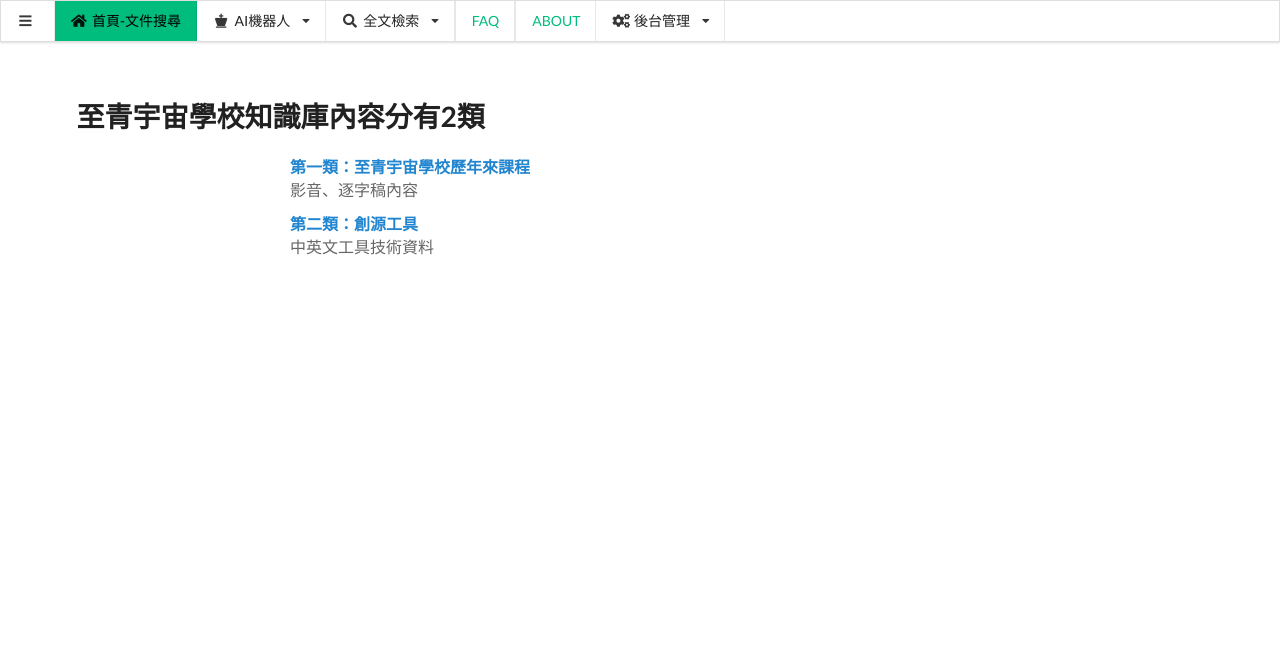
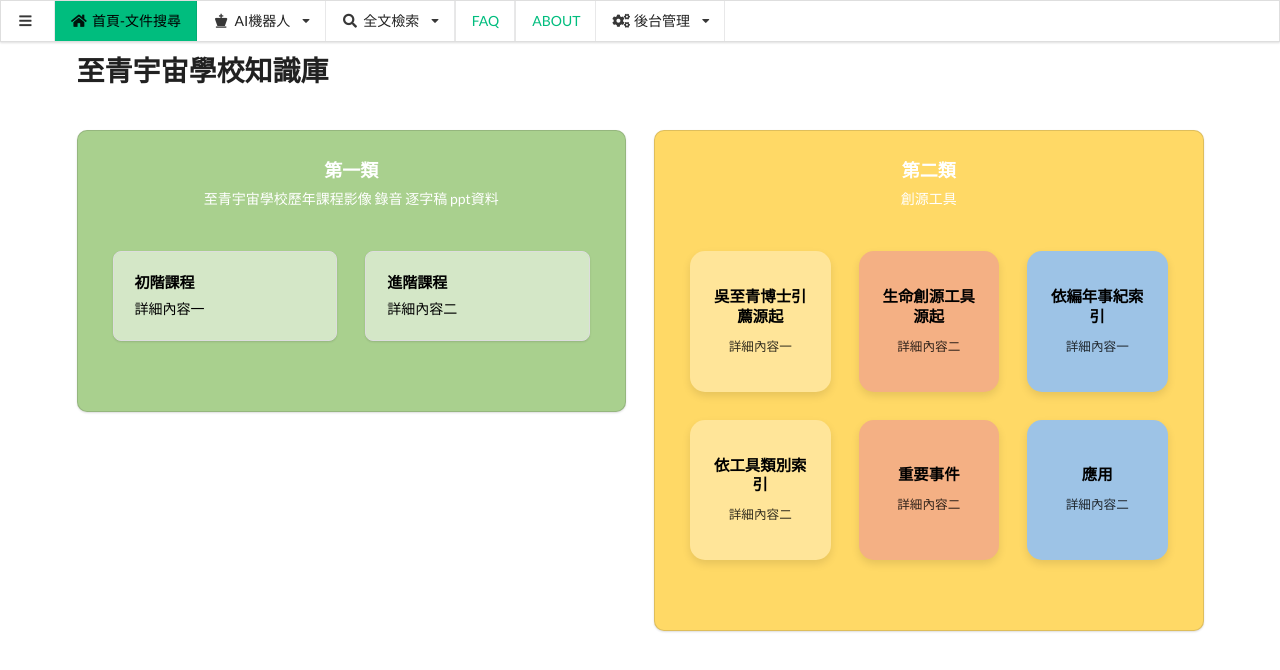
Before and after one commit to unischool/knowledge-base-frontend, a Vue app: page / in a window 1280 px wide. Shown: the top 670 px of the page. Built offline with nearby package versions, Linux system fonts and the light colour scheme; no server answers; what semantic-ui-vue would draw is missing.

Commit message:
build 20241226-5 for working on HomePage設計 #24

```diff
--- /dev/null
+++ b/src/views/HomeView-chatgpt-4o.vue
@@ -0,0 +1,79 @@
+<template lang="pug">
+  main
+    h1.ui.header 至青宇宙學校知識庫
+
+    .ui.container
+      .ui.grid
+        .four.column.row
+          .column
+            .ui.segment.color-block(style="background-color: #A9D08E;")
+              h3 第一類
+              p 歷年課程
+          .column
+            .ui.segment.color-block(style="background-color: #FFD966;")
+              h3 第二類
+              p 創源工具
+          .column
+            .ui.segment.color-block(style="background-color: #F4B084;")
+              h3 重要事件
+              p 埋光墩等資料
+          .column
+            .ui.segment.color-block(style="background-color: #9DC3E6;")
+              h3 應用
+              p 技術工具項目
+
+        .four.column.row
+          .column
+            .ui.segment.color-block(style="background-color: #A9D08E;")
+              h4 2012年
+              p 第一頁歷史資料
+          .column
+            .ui.segment.color-block(style="background-color: #FFD966;")
+              h4 技術
+              p 神聖季節資料
+          .column
+            .ui.segment.color-block(style="background-color: #F4B084;")
+              h4 個論
+              p 創源工具描述
+          .column
+            .ui.segment.color-block(style="background-color: #9DC3E6;")
+              h4 工具項目
+              p 金字塔、擺輪等
+
+  </template>
+
+  <script lang="ts">
+  import { defineComponent } from 'vue'
+
+  export default defineComponent({
+    name: 'HomeView',
+  })
+  </script>
+
+  <style scoped>
+  .ui.grid {
+    margin-top: 2rem;
+  }
+
+  .color-block {
+    padding: 2rem;
+    color: white;
+    text-align: center;
+    border-radius: 10px;
+    cursor: pointer;
+    transition: transform 0.3s ease;
+  }
+
+  .color-block:hover {
+    transform: scale(1.05);
+  }
+
+  .color-block h3, .color-block h4 {
+    margin-bottom: 0.5rem;
+  }
+
+  .color-block p {
+    margin: 0;
+    font-size: 1rem;
+  }
+  </style>
--- a/src/views/HomeView.vue
+++ b/src/views/HomeView.vue
@@ -1,286 +1,169 @@
 <template lang="pug">
   main
-    h1.ui.header 至青宇宙學校知識庫內容分有2類
+    h1.ui.header 至青宇宙學校知識庫
 
-    .ui.text.container
-
-      .ui.list
-        .item
-          .content
-              .header 第一類：至青宇宙學校歷年來課程
-              .description 影音、逐字稿內容
-        .item
-          .content
-            .header 第二類：創源工具
-            .description 中英文工具技術資料
-
-
-  //- .ui.segment.highlight-section
-  //-   .ui.text.container
-  //-     h1.ui.header.highlight-header
-  //-       i.search.icon
-  //-       .content
-  //-         | 創源工具資料搜尋
-  //-       .sub.header (資料逐步上傳目前可測試中)
-
-  //-   .ui.form.container.search-container
-  //-     .ui.field
-  //-       .ui.large.search.icon.input
-  //-         input(
-  //-           v-model="mySearch",
-  //-           placeholder="請輸入關鍵字搜尋...",
-  //-           @input="handleSearch"
-  //-         )
-  //-         i.search.icon
-
-  //-   .ui.segment.container.results-container(
-  //-     v-if="mySearch.length > 0 && keywordsWithFiles.filter((keyword) => keyword.keyword.includes(mySearch)).length > 0"
-  //-   )
-  //-     button.keyword.ui.button(
-  //-       v-for="keyword in keywordsWithFiles",
-  //-       @click="handleClick(keyword)",
-  //-       v-show="mySearch.length > 0 && keyword.keyword.includes(mySearch)"
-  //-     ) {{ keyword.keyword }}
-
-  //-     .secondary-search-section
-  //-   h2.secondary-title
-  //-     | 至青宇宙學校歷年來課程影音文字搜尋
-  //-     span.status-text (尚未上線)
-
-  //-   .search-form
-  //-     .search-field
-  //-       input(
-  //-         v-model="mySearch",
-  //-         placeholder="Search...",
-  //-         @input="handleSearch"
-  //-       )
-  //-       i.search.icon
-
-  //-   .search-results(
-  //-     v-if="mySearch.length > 0 && keywordsWithFiles.filter((keyword) => keyword.keyword.includes(mySearch)).length > 0"
-  //-   )
-  //-     button.secondary-keyword-btn(
-  //-       v-for="keyword in keywordsWithFiles",
-  //-       @click="handleClick(keyword)",
-  //-       v-show="mySearch.length > 0 && keyword.keyword.includes(mySearch)"
-  //-     ) {{ keyword.keyword }}
-
-  //-   .related-files(v-if="selectedKeyword.keyword")
-  //-     h3.files-title 和 {{ selectedKeyword.keyword }} 相關的文件：
-  //-     .files-list
-  //-       button.file-btn(
-  //-         v-for="file in selectedKeyword.files",
-  //-         @click="handleFileClick(file)"
-  //-       ) {{ file }}
+    .ui.container
+      .ui.grid
+        .two.column.row
+          .column
+            .ui.segment.color-block(style="background-color: #A9D08E;")
+              h3 第一類
+              p 至青宇宙學校歷年課程影像 錄音 逐字稿 ppt資料
+              .ui.grid.inner-grid
+                .two.column.row
+                  .column
+                    .ui.segment.inner-color-block(style="background-color: #D4E7C7;")
+                      h4 初階課程
+                      p 詳細內容一
+                  .column
+                    .ui.segment.inner-color-block(style="background-color: #D4E7C7;")
+                      h4 進階課程
+                      p 詳細內容二
+          .column
+            .ui.segment.color-block(style="background-color: #FFD966;")
+              h3 第二類
+              p 創源工具
+              .ui.grid.inner-grid
+                .three.column.row
+                  .column
+                    .ui.segment.square-block(style="background-color: #FFE599;")
+                      h4 吳至青博士引薦源起
+                      p 詳細內容一
+                  .column
+                    .ui.segment.square-block(style="background-color: #F4B084;")
+                      h4 生命創源工具源起
+                      p 詳細內容二
+                  .column
+                    .ui.segment.square-block(style="background-color: #9DC3E6;")
+                      h4 依編年事紀索引
+                      p 詳細內容一
+                .three.column.row
+                  .column
+                    .ui.segment.square-block(style="background-color: #FFE599;")
+                      h4 依工具類別索引
+                      p 詳細內容二
+                  .column
+                    .ui.segment.square-block(style="background-color: #F4B084;")
+                      h4 重要事件
+                      p 詳細內容二
+                  .column
+                    .ui.segment.square-block(style="background-color: #9DC3E6;")
+                      h4 應用
+                      p 詳細內容二
+          //- .column
+          //-   .ui.segment.color-block(style="background-color: #F4B084;")
+          //-     h3 重要事件
+          //-     p 埋光墩等資料
+          //-     .ui.grid.inner-grid
+          //-       .two.column.row
+          //-         .column
+          //-           .ui.segment.inner-color-block(style="background-color: #F7C6AD;")
+          //-             h4 子類別一
+          //-             p 詳細內容一
+          //-         .column
+          //-           .ui.segment.inner-color-block(style="background-color: #F7C6AD;")
+          //-             h4 子類別二
+          //-             p 詳細內容二
+          //- .column
+          //-   .ui.segment.color-block(style="background-color: #9DC3E6;")
+          //-     h3 應用
+          //-     p 技術工具項目
+          //-     .ui.grid.inner-grid
+          //-       .two.column.row
+          //-         .column
+          //-           .ui.segment.inner-color-block(style="background-color: #CFE3F8;")
+          //-             h4 子類別一
+          //-             p 詳細內容一
+          //-         .column
+          //-           .ui.segment.inner-color-block(style="background-color: #CFE3F8;")
+          //-             h4 子類別二
+          //-             p 詳細內容二
   </template>
 
-
-
-
   <script lang="ts">
-
   import { defineComponent } from 'vue'
-// import TheWelcome from '../components/TheWelcome.vue'
 
   export default defineComponent({
     name: 'HomeView',
-  props: {
-    keywordsWithFiles: {
-      type: Array,
-      required: true,
-    },
-  },
-  data() {
-    return {
-      selectedKeyword: {
-        keyword: '',
-        files: [],
-      },
-      mySearch: '',
-    }
-  },
-  methods: {
-    handleSearch() {
-      console.log(this.mySearch)
-      this.selectedKeyword = {
-        keyword: '',
-        files: [],
-      }
-    },
-    handleClick(keyword: any) {
-      this.selectedKeyword = keyword
-    },
-    handleFileClick(file: string) {
-      console.log(file)
-      window.open(`https://knowledge-base-backend.leechiuhui.workers.dev/file/${file}`, '_blank')
-    },
-  },
   })
   </script>
 
   <style scoped>
-.introduction {
-  font-size: 1.2em;
-  line-height: 1.6;
-  margin-bottom: 1.5em;
-  color: #333;
+  .ui.grid {
+    margin-top: 2rem;
   }
 
-.ui.list {
-  margin-top: 1em;
+  .color-block {
+    padding: 2rem;
+    color: white;
+    text-align: center;
+    border-radius: 10px;
+    cursor: pointer;
+    transition: transform 0.3s ease;
   }
 
-.ui.list .item {
-  padding: 0.5em 0;
+  .color-block:hover {
+    transform: scale(1.05);
   }
 
-.ui.list .header {
-  font-weight: bold;
-  color: #2185d0;
-  margin-bottom: 0.3em;
+  .inner-grid {
+    margin: 2rem -0.5rem;
   }
 
-.ui.list .description {
-  color: #666;
+  .inner-color-block {
+    padding: 1.5rem;
+    color: black;
+    text-align: left;
+    border-radius: 8px;
+    background-color: #f9f9f9;
+    border: 1px solid #ddd;
+    cursor: pointer;
+    transition: transform 0.3s ease;
   }
 
-.result {
-  margin-top: 10px;
-  white-space: pre-wrap;
+  .inner-color-block:hover {
+    transform: scale(1.02);
+    background-color: #f1f1f1;
   }
 
-.ui.segment {
-  margin-top: 2em;
+  .color-block h3, .color-block h4 {
+    margin-bottom: 0.5rem;
   }
 
-.ui.header {
-  margin-top: 1.5em;
-}
-
-.secondary-search-section {
-  margin-top: 4rem;
-  padding: 2rem;
-  background: #fafafa;
-  border-radius: 8px;
-  opacity: 0.8;
-}
-
-.secondary-title {
-  font-size: 1.4rem;
-  color: #666;
-  margin-bottom: 1.5rem;
-  font-weight: normal;
-}
-
-.status-text {
-  font-size: 0.9rem;
-  color: #999;
-  margin-left: 0.5rem;
-}
-
-.search-form {
-  max-width: 500px;
-  margin: 0 auto;
-}
-
-.search-field {
-  position: relative;
-  margin-bottom: 1.5rem;
-}
-
-.search-field input {
-  width: 100%;
-  padding: 0.8rem 2.5rem 0.8rem 1rem;
-  border: 1px solid #ddd;
-  border-radius: 6px;
-  background: #fff;
-  color: #666;
+  .color-block p, .inner-color-block p {
+    margin: 0;
     font-size: 1rem;
   }
 
-.search-field input:focus {
-  outline: none;
-  border-color: #ccc;
-  box-shadow: 0 0 0 2px rgba(0, 0, 0, 0.05);
+  .square-block {
+    aspect-ratio: 1;
+    padding: 1.5rem;
+    color: black;
+    text-align: center;
+    border-radius: 15px;
+    background-color: #f9f9f9;
+    border: none;
+    box-shadow: 0 4px 8px rgba(0,0,0,0.1);
+    cursor: pointer;
+    transition: all 0.3s ease;
+    display: flex;
+    flex-direction: column;
+    justify-content: center;
+    align-items: center;
   }
 
-.search-field i.search.icon {
-  position: absolute;
-  right: 1rem;
-  top: 50%;
-  transform: translateY(-50%);
-  color: #999;
+  .square-block:hover {
+    transform: translateY(-5px);
+    box-shadow: 0 6px 12px rgba(0,0,0,0.15);
   }
 
-.search-results {
-  display: flex;
-  flex-wrap: wrap;
-  gap: 0.5rem;
-  justify-content: center;
-  margin-top: 1rem;
+  .square-block h4 {
+    font-size: 1.1rem;
+    margin-bottom: 0.8rem;
   }
 
-.secondary-keyword-btn {
-  padding: 0.5rem 1rem;
-  background: #f0f0f0;
-  border: 1px solid #ddd;
-  border-radius: 4px;
-  color: #666;
-  cursor: pointer;
-  transition: all 0.2s ease;
-}
-
-.secondary-keyword-btn:hover {
-  background: #e8e8e8;
-  color: #333;
-}
-
-.related-files {
-  margin-top: 2rem;
-  padding: 1.5rem;
-  background: #fff;
-  border-radius: 6px;
-}
-
-.files-title {
-  font-size: 1.1rem;
-  color: #666;
-  margin-bottom: 1rem;
-}
-
-.files-list {
-  display: grid;
-  gap: 0.8rem;
-}
-
-.file-btn {
-  padding: 0.6rem 1rem;
-  background: #fff;
-  border: 1px solid #ddd;
-  border-radius: 4px;
-  color: #666;
-  cursor: pointer;
-  transition: all 0.2s ease;
-  text-align: left;
-}
-
-.file-btn:hover {
-  background: #f5f5f5;
-  border-color: #ccc;
-}
-
-@media (max-width: 768px) {
-  .secondary-search-section {
-    padding: 1.5rem;
-    margin-top: 3rem;
-  }
-
-  .secondary-title {
-    font-size: 1.2rem;
-  }
-
-  .search-field input {
-    padding: 0.6rem 2rem 0.6rem 0.8rem;
-  }
+  .square-block p {
+    font-size: 0.9rem;
+    opacity: 0.8;
   }
   </style>
--- /dev/null
+++ b/src/views/HomeView_20241226Backup.vue
@@ -0,0 +1,286 @@
+<template lang="pug">
+  main
+    h1.ui.header 至青宇宙學校知識庫內容分有2類
+
+    .ui.text.container
+
+      .ui.list
+        .item
+          .content
+              .header 第一類：至青宇宙學校歷年來課程
+              .description 影音、逐字稿內容
+        .item
+          .content
+            .header 第二類：創源工具
+            .description 中英文工具技術資料
+
+
+  //- .ui.segment.highlight-section
+  //-   .ui.text.container
+  //-     h1.ui.header.highlight-header
+  //-       i.search.icon
+  //-       .content
+  //-         | 創源工具資料搜尋
+  //-       .sub.header (資料逐步上傳目前可測試中)
+
+  //-   .ui.form.container.search-container
+  //-     .ui.field
+  //-       .ui.large.search.icon.input
+  //-         input(
+  //-           v-model="mySearch",
+  //-           placeholder="請輸入關鍵字搜尋...",
+  //-           @input="handleSearch"
+  //-         )
+  //-         i.search.icon
+
+  //-   .ui.segment.container.results-container(
+  //-     v-if="mySearch.length > 0 && keywordsWithFiles.filter((keyword) => keyword.keyword.includes(mySearch)).length > 0"
+  //-   )
+  //-     button.keyword.ui.button(
+  //-       v-for="keyword in keywordsWithFiles",
+  //-       @click="handleClick(keyword)",
+  //-       v-show="mySearch.length > 0 && keyword.keyword.includes(mySearch)"
+  //-     ) {{ keyword.keyword }}
+
+  //-     .secondary-search-section
+  //-   h2.secondary-title
+  //-     | 至青宇宙學校歷年來課程影音文字搜尋
+  //-     span.status-text (尚未上線)
+
+  //-   .search-form
+  //-     .search-field
+  //-       input(
+  //-         v-model="mySearch",
+  //-         placeholder="Search...",
+  //-         @input="handleSearch"
+  //-       )
+  //-       i.search.icon
+
+  //-   .search-results(
+  //-     v-if="mySearch.length > 0 && keywordsWithFiles.filter((keyword) => keyword.keyword.includes(mySearch)).length > 0"
+  //-   )
+  //-     button.secondary-keyword-btn(
+  //-       v-for="keyword in keywordsWithFiles",
+  //-       @click="handleClick(keyword)",
+  //-       v-show="mySearch.length > 0 && keyword.keyword.includes(mySearch)"
+  //-     ) {{ keyword.keyword }}
+
+  //-   .related-files(v-if="selectedKeyword.keyword")
+  //-     h3.files-title 和 {{ selectedKeyword.keyword }} 相關的文件：
+  //-     .files-list
+  //-       button.file-btn(
+  //-         v-for="file in selectedKeyword.files",
+  //-         @click="handleFileClick(file)"
+  //-       ) {{ file }}
+</template>
+
+
+
+
+<script lang="ts">
+
+import { defineComponent } from 'vue'
+// import TheWelcome from '../components/TheWelcome.vue'
+
+export default defineComponent({
+  name: 'HomeView',
+  props: {
+    keywordsWithFiles: {
+      type: Array,
+      required: true,
+    },
+  },
+  data() {
+    return {
+      selectedKeyword: {
+        keyword: '',
+        files: [],
+      },
+      mySearch: '',
+    }
+  },
+  methods: {
+    handleSearch() {
+      console.log(this.mySearch)
+      this.selectedKeyword = {
+        keyword: '',
+        files: [],
+      }
+    },
+    handleClick(keyword: any) {
+      this.selectedKeyword = keyword
+    },
+    handleFileClick(file: string) {
+      console.log(file)
+      window.open(`https://knowledge-base-backend.leechiuhui.workers.dev/file/${file}`, '_blank')
+    },
+  },
+})
+</script>
+
+<style scoped>
+.introduction {
+  font-size: 1.2em;
+  line-height: 1.6;
+  margin-bottom: 1.5em;
+  color: #333;
+}
+
+.ui.list {
+  margin-top: 1em;
+}
+
+.ui.list .item {
+  padding: 0.5em 0;
+}
+
+.ui.list .header {
+  font-weight: bold;
+  color: #2185d0;
+  margin-bottom: 0.3em;
+}
+
+.ui.list .description {
+  color: #666;
+}
+
+.result {
+  margin-top: 10px;
+  white-space: pre-wrap;
+}
+
+.ui.segment {
+  margin-top: 2em;
+}
+
+.ui.header {
+  margin-top: 1.5em;
+}
+
+.secondary-search-section {
+  margin-top: 4rem;
+  padding: 2rem;
+  background: #fafafa;
+  border-radius: 8px;
+  opacity: 0.8;
+}
+
+.secondary-title {
+  font-size: 1.4rem;
+  color: #666;
+  margin-bottom: 1.5rem;
+  font-weight: normal;
+}
+
+.status-text {
+  font-size: 0.9rem;
+  color: #999;
+  margin-left: 0.5rem;
+}
+
+.search-form {
+  max-width: 500px;
+  margin: 0 auto;
+}
+
+.search-field {
+  position: relative;
+  margin-bottom: 1.5rem;
+}
+
+.search-field input {
+  width: 100%;
+  padding: 0.8rem 2.5rem 0.8rem 1rem;
+  border: 1px solid #ddd;
+  border-radius: 6px;
+  background: #fff;
+  color: #666;
+  font-size: 1rem;
+}
+
+.search-field input:focus {
+  outline: none;
+  border-color: #ccc;
+  box-shadow: 0 0 0 2px rgba(0, 0, 0, 0.05);
+}
+
+.search-field i.search.icon {
+  position: absolute;
+  right: 1rem;
+  top: 50%;
+  transform: translateY(-50%);
+  color: #999;
+}
+
+.search-results {
+  display: flex;
+  flex-wrap: wrap;
+  gap: 0.5rem;
+  justify-content: center;
+  margin-top: 1rem;
+}
+
+.secondary-keyword-btn {
+  padding: 0.5rem 1rem;
+  background: #f0f0f0;
+  border: 1px solid #ddd;
+  border-radius: 4px;
+  color: #666;
+  cursor: pointer;
+  transition: all 0.2s ease;
+}
+
+.secondary-keyword-btn:hover {
+  background: #e8e8e8;
+  color: #333;
+}
+
+.related-files {
+  margin-top: 2rem;
+  padding: 1.5rem;
+  background: #fff;
+  border-radius: 6px;
+}
+
+.files-title {
+  font-size: 1.1rem;
+  color: #666;
+  margin-bottom: 1rem;
+}
+
+.files-list {
+  display: grid;
+  gap: 0.8rem;
+}
+
+.file-btn {
+  padding: 0.6rem 1rem;
+  background: #fff;
+  border: 1px solid #ddd;
+  border-radius: 4px;
+  color: #666;
+  cursor: pointer;
+  transition: all 0.2s ease;
+  text-align: left;
+}
+
+.file-btn:hover {
+  background: #f5f5f5;
+  border-color: #ccc;
+}
+
+@media (max-width: 768px) {
+  .secondary-search-section {
+    padding: 1.5rem;
+    margin-top: 3rem;
+  }
+
+  .secondary-title {
+    font-size: 1.2rem;
+  }
+
+  .search-field input {
+    padding: 0.6rem 2rem 0.6rem 0.8rem;
+  }
+}
+</style>
```
Also changed, not shown: 22 other files (tests, documents, lock files or other folders). Lines whose indentation alone changed are shown as unchanged.
